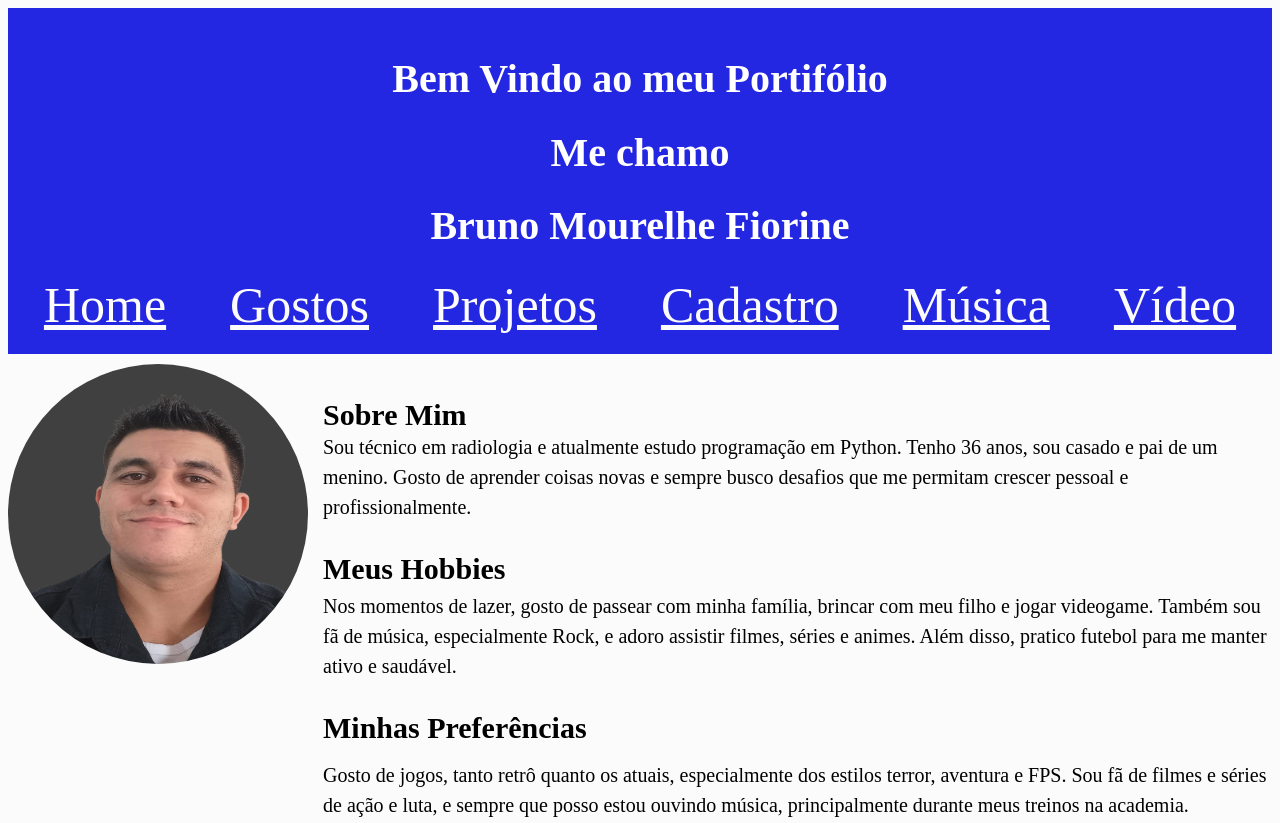
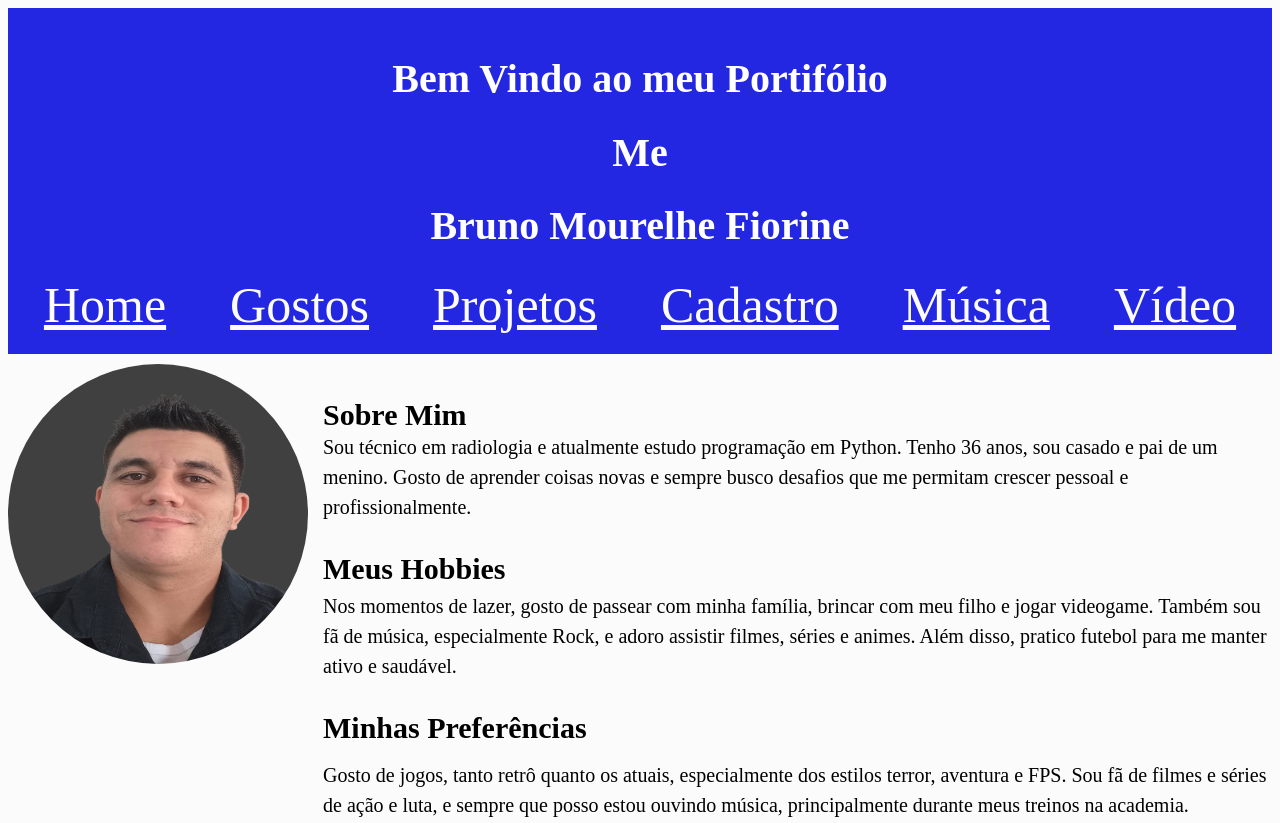
Before and after one commit to BrunoFiorine/portifolio-habilidades.github.io, a plain HTML site: page index.html in a window 1280 px wide. Shown: the top 823 px of the page. Drawn offline with Linux system fonts and the light colour scheme; files that its build step writes are made by us from their sources; files whose address does not match are found by name.

Commit message:
Update index.html

```diff
--- a/index.html
+++ b/index.html
@@ -9,7 +9,7 @@
 <body>
     <header>
         <h1>Bem Vindo ao meu Portifólio</h1>
-        <h1>Me chamo</h1>
+        <h1>Me </h1>
         <h1>Bruno Mourelhe Fiorine</h1>
 
         <nav>
```
